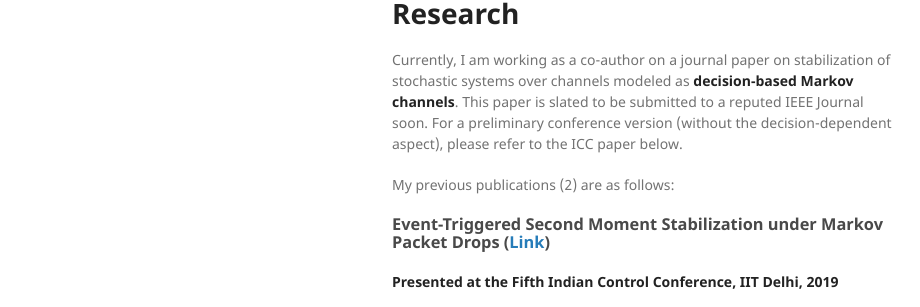
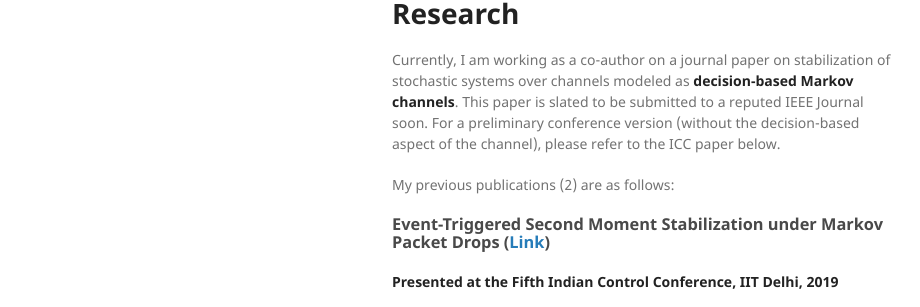
Before and after one commit to shourya01/shourya01.github.io, a Jekyll site: the page built from index.md, in a window 1280 px wide and 900 px high. Shown: the part 391-698 px from the top of the window, without its empty margins (178-1098 px from the left). Built offline with Jekyll 4.4.1, drawn with Linux system fonts in a browser that asks for light colours.

Commit message:
Update index.md

```diff
--- a/index.md
+++ b/index.md
@@ -21,7 +21,7 @@ _Jump to section:_ [Research](#research), [Other Works](#other-works), [Hobby Co
 
 Currently, I am working as a co-author on a journal paper on stabilization of stochastic systems over channels
 modeled as **decision-based Markov channels**. This paper is slated to be submitted to a reputed IEEE Journal soon.
-For a preliminary conference version (without the decision-dependent aspect), please refer to the ICC paper below.
+For a preliminary conference version (without the decision-based aspect of the channel), please refer to the ICC paper below.
 
 My previous publications (2) are as follows:
 
```
